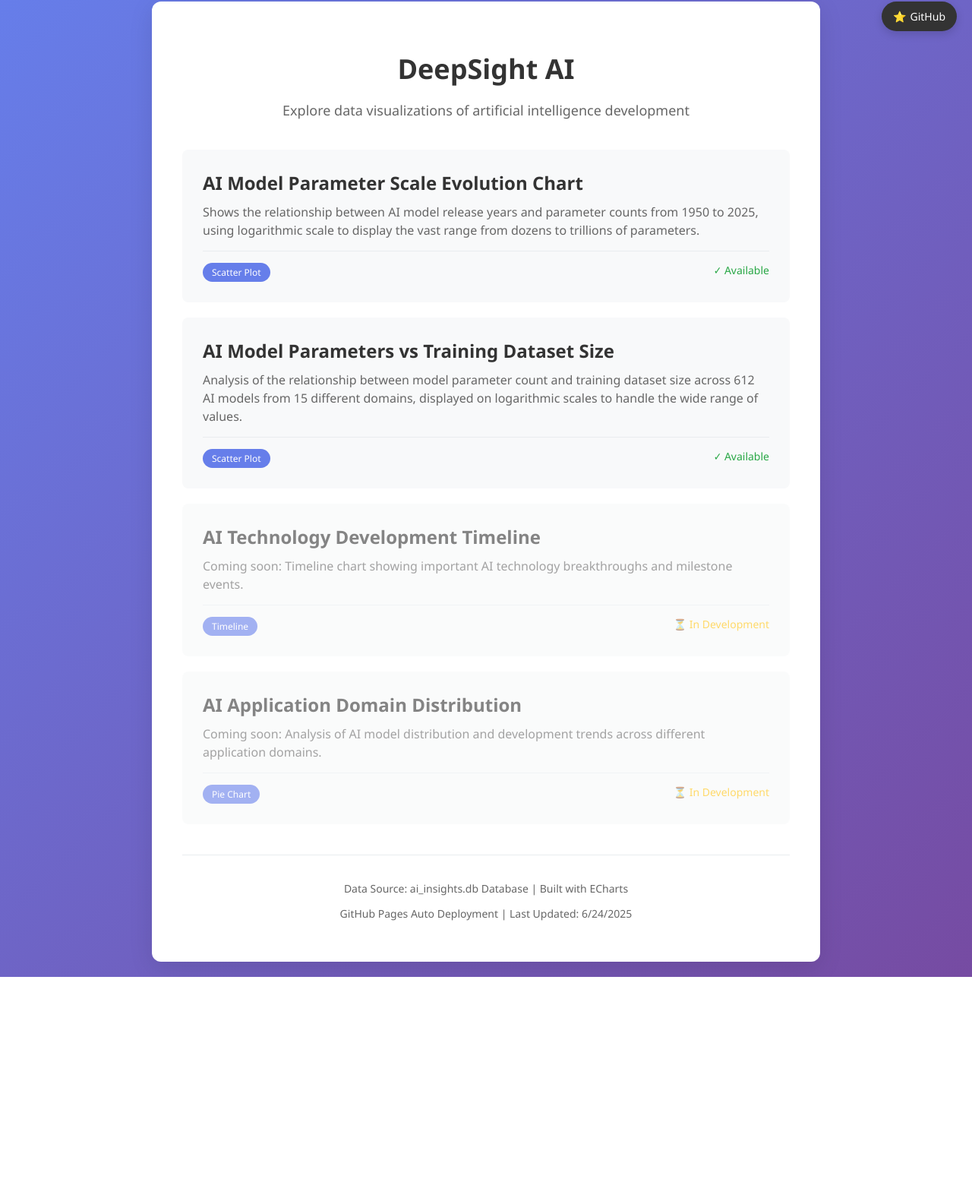
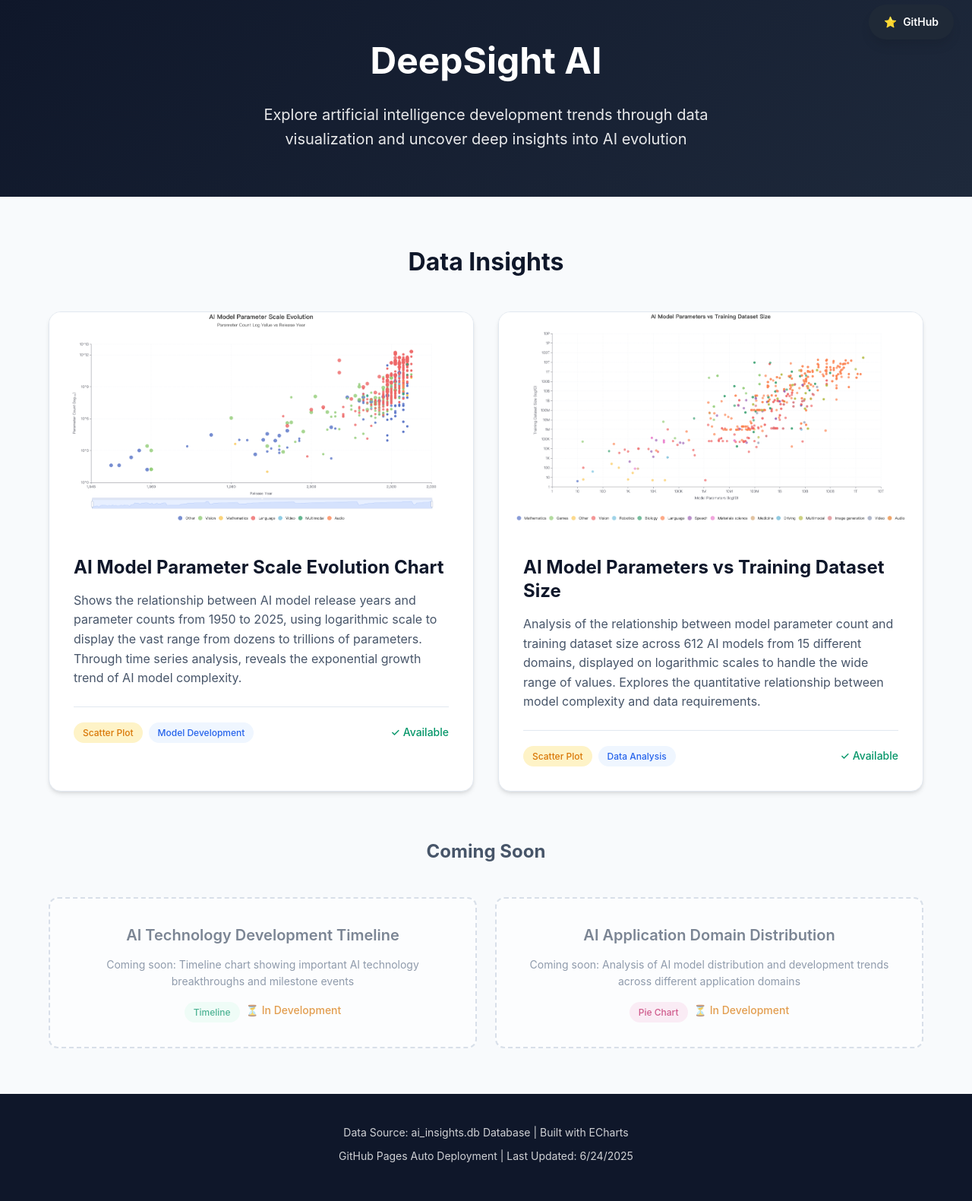
Before and after one commit to aidoge-lab/DeepSight-AI, a plain HTML site: page insights/index.html in a window 1280 px wide. Shown: the part 18-1599 px from the top of the page at 76% size. Before the commit the page ends 1304 px from the top, so only its background shows below. Drawn offline with Linux system fonts and the light colour scheme.

Commit message:
update index html

```diff
--- a/insights/index.html
+++ b/insights/index.html
@@ -3,182 +3,337 @@
 <head>
     <meta charset="UTF-8">
     <meta name="viewport" content="width=device-width, initial-scale=1.0">
-    <title>DeepSight AI</title>
+    <title>DeepSight AI - Data Insights</title>
     <style>
+        * {
+            margin: 0;
+            padding: 0;
+            box-sizing: border-box;
+        }
+
         body {
-            font-family: 'Segoe UI', Tahoma, Geneva, Verdana, sans-serif;
-            margin: 0;
-            padding: 20px;
-            background: linear-gradient(135deg, #667eea 0%, #764ba2 100%);
-            min-height: 100vh;
+            font-family: -apple-system, BlinkMacSystemFont, 'Segoe UI', 'Helvetica Neue', Arial, sans-serif;
+            background-color: #f8fafc;
+            color: #1e293b;
+            line-height: 1.6;
         }
+
+        .header {
+            background: linear-gradient(135deg, #0f172a 0%, #1e293b 100%);
+            color: white;
+            padding: 60px 0;
+            text-align: center;
+        }
+
+        .header h1 {
+            font-size: 48px;
+            font-weight: 700;
+            margin-bottom: 16px;
+        }
+
+        .header p {
+            font-size: 20px;
+            opacity: 0.9;
+            max-width: 600px;
+            margin: 0 auto;
+        }
+
         .container {
-            max-width: 800px;
+            max-width: 1200px;
             margin: 0 auto;
+            padding: 0 24px;
+        }
+
+        .main-content {
+            padding: 60px 0;
+        }
+
+        .section-title {
+            font-size: 32px;
+            font-weight: 700;
+            margin-bottom: 40px;
+            text-align: center;
+            color: #0f172a;
+        }
+
+        .insights-grid {
+            display: grid;
+            grid-template-columns: repeat(auto-fit, minmax(500px, 1fr));
+            gap: 32px;
+            margin-bottom: 60px;
+        }
+
+        .insight-card {
             background: white;
-            border-radius: 12px;
-            box-shadow: 0 8px 32px rgba(0,0,0,0.1);
-            padding: 40px;
-        }
-        .header {
-            text-align: center;
-            margin-bottom: 40px;
-        }
-        .title {
-            font-size: 36px;
-            color: #333;
-            margin-bottom: 10px;
-            font-weight: 700;
-        }
-        .subtitle {
-            font-size: 18px;
-            color: #666;
-            margin-bottom: 20px;
-        }
-        .chart-grid {
-            display: grid;
-            gap: 20px;
-            margin-top: 30px;
-        }
-        .chart-card {
-            background: #f8f9fa;
-            border-radius: 8px;
-            padding: 25px;
+            border-radius: 16px;
+            overflow: hidden;
+            box-shadow: 0 4px 6px -1px rgba(0, 0, 0, 0.1), 0 2px 4px -1px rgba(0, 0, 0, 0.06);
+            transition: all 0.3s ease;
             text-decoration: none;
             color: inherit;
-            transition: all 0.3s ease;
-            border: 2px solid transparent;
+            border: 1px solid #e2e8f0;
         }
-        .chart-card:hover {
-            transform: translateY(-5px);
-            box-shadow: 0 8px 25px rgba(0,0,0,0.15);
-            border-color: #667eea;
+
+        .insight-card:hover {
+            transform: translateY(-4px);
+            box-shadow: 0 20px 25px -5px rgba(0, 0, 0, 0.1), 0 10px 10px -5px rgba(0, 0, 0, 0.04);
+            border-color: #3b82f6;
         }
-        .chart-title {
+
+        .card-image {
+            width: 100%;
+            height: 280px;
+            object-fit: cover;
+            background-color: #f1f5f9;
+        }
+
+        .card-content {
+            padding: 32px;
+        }
+
+        .card-title {
             font-size: 24px;
-            font-weight: 600;
-            color: #333;
-            margin-bottom: 10px;
+            font-weight: 700;
+            color: #0f172a;
+            margin-bottom: 16px;
+            line-height: 1.3;
         }
-        .chart-description {
+
+        .card-description {
             font-size: 16px;
-            color: #666;
-            line-height: 1.5;
+            color: #475569;
+            margin-bottom: 24px;
+            line-height: 1.6;
         }
-        .chart-meta {
+
+        .card-meta {
             display: flex;
             justify-content: space-between;
-            margin-top: 15px;
-            padding-top: 15px;
-            border-top: 1px solid #e9ecef;
+            align-items: center;
+            padding-top: 20px;
+            border-top: 1px solid #e2e8f0;
         }
-        .chart-type {
-            background: #667eea;
-            color: white;
+
+        .card-tags {
+            display: flex;
+            gap: 8px;
+        }
+
+        .tag {
+            background: #eff6ff;
+            color: #2563eb;
             padding: 4px 12px;
             border-radius: 20px;
             font-size: 12px;
             font-weight: 500;
         }
-        .chart-status {
-            color: #28a745;
+
+        .tag.scatter {
+            background: #fef3c7;
+            color: #d97706;
+        }
+
+        .tag.timeline {
+            background: #ecfdf5;
+            color: #059669;
+        }
+
+        .tag.pie {
+            background: #fce7f3;
+            color: #be185d;
+        }
+
+        .card-status {
             font-size: 14px;
             font-weight: 500;
         }
+
+        .status-available {
+            color: #059669;
+        }
+
+        .status-coming {
+            color: #d97706;
+        }
+
+        .coming-soon-cards {
+            display: grid;
+            grid-template-columns: repeat(auto-fit, minmax(350px, 1fr));
+            gap: 24px;
+            margin-top: 40px;
+        }
+
+        .coming-soon-card {
+            background: white;
+            border-radius: 12px;
+            padding: 32px;
+            border: 2px dashed #cbd5e1;
+            text-align: center;
+            opacity: 0.7;
+        }
+
+        .coming-soon-title {
+            font-size: 20px;
+            font-weight: 600;
+            color: #475569;
+            margin-bottom: 12px;
+        }
+
+        .coming-soon-desc {
+            font-size: 14px;
+            color: #64748b;
+            margin-bottom: 16px;
+        }
+
         .footer {
+            background: #0f172a;
+            color: white;
+            padding: 40px 0;
             text-align: center;
-            margin-top: 40px;
-            padding-top: 20px;
-            border-top: 1px solid #e9ecef;
-            color: #666;
+        }
+
+        .footer-content {
+            opacity: 0.8;
             font-size: 14px;
         }
+
+        .footer-content p {
+            margin-bottom: 8px;
+        }
+
         .github-link {
             position: fixed;
-            top: 20px;
-            right: 20px;
-            background: #333;
+            top: 24px;
+            right: 24px;
+            background: #1f2937;
             color: white;
-            padding: 10px 15px;
-            border-radius: 25px;
+            padding: 12px 20px;
+            border-radius: 30px;
             text-decoration: none;
             font-size: 14px;
-            font-weight: 500;
-            box-shadow: 0 4px 12px rgba(0,0,0,0.15);
+            font-weight: 600;
+            box-shadow: 0 10px 15px -3px rgba(0, 0, 0, 0.1);
             transition: all 0.3s ease;
             z-index: 1000;
+            display: flex;
+            align-items: center;
+            gap: 8px;
         }
+
         .github-link:hover {
-            background: #24292e;
+            background: #374151;
             transform: translateY(-2px);
-            box-shadow: 0 6px 20px rgba(0,0,0,0.2);
+            box-shadow: 0 20px 25px -5px rgba(0, 0, 0, 0.1);
         }
-        .github-link::before {
-            content: "⭐";
-            margin-right: 5px;
+
+        @media (max-width: 768px) {
+            .insights-grid {
+                grid-template-columns: 1fr;
+            }
+
+            .coming-soon-cards {
+                grid-template-columns: 1fr;
+            }
+
+            .header h1 {
+                font-size: 36px;
+            }
+
+            .header p {
+                font-size: 18px;
+            }
+
+            .card-content {
+                padding: 24px;
+            }
         }
     </style>
 </head>
 <body>
-    <a href="https://github.com/aidoge-lab/DeepSight-AI" target="_blank" class="github-link">GitHub</a>
+    <a href="https://github.com/aidoge-lab/DeepSight-AI" target="_blank" class="github-link">
+        <span>⭐</span>
+        GitHub
+    </a>
+
+    <header class="header">
         <div class="container">
-        <div class="header">
-            <h1 class="title">DeepSight AI</h1>
-            <p class="subtitle">Explore data visualizations of artificial intelligence development</p>
+            <h1>DeepSight AI</h1>
+            <p>Explore artificial intelligence development trends through data visualization and uncover deep insights into AI evolution</p>
         </div>
+    </header>
 
-        <div class="chart-grid">
-            <a href="./model_parameters_by_years/" class="chart-card">
-                <div class="chart-title">AI Model Parameter Scale Evolution Chart</div>
-                <div class="chart-description">
-                    Shows the relationship between AI model release years and parameter counts from 1950 to 2025, using logarithmic scale to display the vast range from dozens to trillions of parameters.
+    <main class="main-content">
+        <div class="container">
+            <h2 class="section-title">Data Insights</h2>
+
+            <div class="insights-grid">
+                <a href="./model_parameters_by_years/" class="insight-card">
+                    <img src="./images/model_parameters_by_years.png" alt="AI Model Parameter Scale Evolution Chart" class="card-image">
+                    <div class="card-content">
+                        <h3 class="card-title">AI Model Parameter Scale Evolution Chart</h3>
+                        <p class="card-description">
+                            Shows the relationship between AI model release years and parameter counts from 1950 to 2025, using logarithmic scale to display the vast range from dozens to trillions of parameters. Through time series analysis, reveals the exponential growth trend of AI model complexity.
+                        </p>
+                        <div class="card-meta">
+                            <div class="card-tags">
+                                <span class="tag scatter">Scatter Plot</span>
+                                <span class="tag">Model Development</span>
                             </div>
-                <div class="chart-meta">
-                    <span class="chart-type">Scatter Plot</span>
-                    <span class="chart-status">✓ Available</span>
+                            <span class="card-status status-available">✓ Available</span>
+                        </div>
                     </div>
                 </a>
 
-            <a href="./model_parameters_vs_datapoints/" class="chart-card">
-                <div class="chart-title">AI Model Parameters vs Training Dataset Size</div>
-                <div class="chart-description">
-                    Analysis of the relationship between model parameter count and training dataset size across 612 AI models from 15 different domains, displayed on logarithmic scales to handle the wide range of values.
+                <a href="./model_parameters_vs_datapoints/" class="insight-card">
+                    <img src="./images/model_parameters_vs_datapoints.png" alt="AI Model Parameters vs Training Dataset Size" class="card-image">
+                    <div class="card-content">
+                        <h3 class="card-title">AI Model Parameters vs Training Dataset Size</h3>
+                        <p class="card-description">
+                            Analysis of the relationship between model parameter count and training dataset size across 612 AI models from 15 different domains, displayed on logarithmic scales to handle the wide range of values. Explores the quantitative relationship between model complexity and data requirements.
+                        </p>
+                        <div class="card-meta">
+                            <div class="card-tags">
+                                <span class="tag scatter">Scatter Plot</span>
+                                <span class="tag">Data Analysis</span>
                             </div>
-                <div class="chart-meta">
-                    <span class="chart-type">Scatter Plot</span>
-                    <span class="chart-status">✓ Available</span>
+                            <span class="card-status status-available">✓ Available</span>
+                        </div>
                     </div>
                 </a>
+            </div>
 
-            <!-- More charts can be added here -->
-            <div class="chart-card" style="opacity: 0.6; cursor: not-allowed;">
-                <div class="chart-title">AI Technology Development Timeline</div>
-                <div class="chart-description">
-                    Coming soon: Timeline chart showing important AI technology breakthroughs and milestone events.
-                </div>
-                <div class="chart-meta">
-                    <span class="chart-type">Timeline</span>
-                    <span class="chart-status" style="color: #ffc107;">⏳ In Development</span>
+            <h3 style="font-size: 24px; color: #475569; margin-bottom: 24px; text-align: center;">Coming Soon</h3>
+
+            <div class="coming-soon-cards">
+                <div class="coming-soon-card">
+                    <h4 class="coming-soon-title">AI Technology Development Timeline</h4>
+                    <p class="coming-soon-desc">Coming soon: Timeline chart showing important AI technology breakthroughs and milestone events</p>
+                    <div class="card-tags" style="justify-content: center;">
+                        <span class="tag timeline">Timeline</span>
+                        <span class="card-status status-coming">⏳ In Development</span>
                     </div>
                 </div>
 
-            <div class="chart-card" style="opacity: 0.6; cursor: not-allowed;">
-                <div class="chart-title">AI Application Domain Distribution</div>
-                <div class="chart-description">
-                    Coming soon: Analysis of AI model distribution and development trends across different application domains.
-                </div>
-                <div class="chart-meta">
-                    <span class="chart-type">Pie Chart</span>
-                    <span class="chart-status" style="color: #ffc107;">⏳ In Development</span>
+                <div class="coming-soon-card">
+                    <h4 class="coming-soon-title">AI Application Domain Distribution</h4>
+                    <p class="coming-soon-desc">Coming soon: Analysis of AI model distribution and development trends across different application domains</p>
+                    <div class="card-tags" style="justify-content: center;">
+                        <span class="tag pie">Pie Chart</span>
+                        <span class="card-status status-coming">⏳ In Development</span>
                     </div>
                 </div>
             </div>
+        </div>
+    </main>
 
-        <div class="footer">
+    <footer class="footer">
+        <div class="container">
+            <div class="footer-content">
                 <p>Data Source: ai_insights.db Database | Built with ECharts</p>
                 <p>GitHub Pages Auto Deployment | Last Updated: <span id="lastUpdate"></span></p>
             </div>
         </div>
+    </footer>
 
     <script>
         // Display last update time
```
Also changed, not shown: insights/images/model_parameters_by_years.png (renamed from images/model_parameters_by_years.png), insights/images/model_parameters_vs_datapoints.png (renamed from images/model_parameters_vs_datapoints.png), 1 other file. Lines whose indentation alone changed are shown as unchanged.
